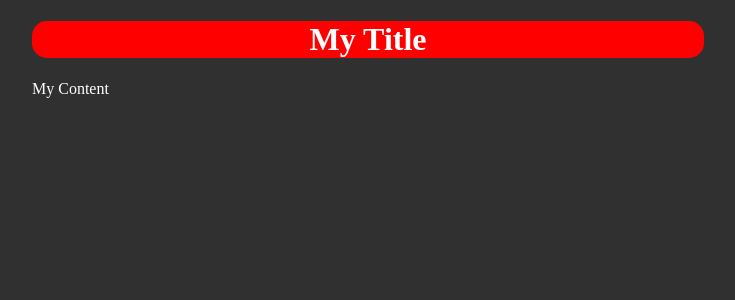
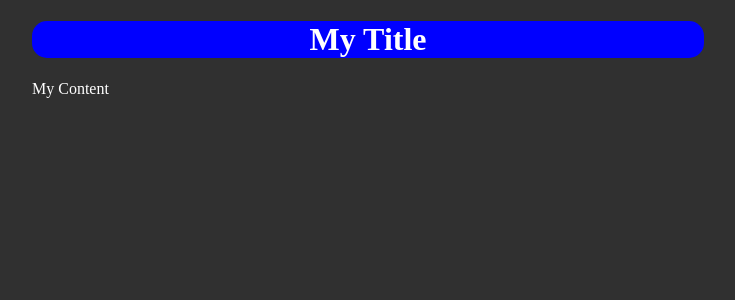
Before and after one commit to PoolloverNathan/grace-cooking, a Jekyll site: the page built from content.md, in a window 1280 px wide. Shown: the top 300 px of the page, without its empty margins (272-1007 px from the left). Built offline with Jekyll 4.4.1, drawn with Linux system fonts in a browser that asks for light colours.

Commit message:
revert Example

```diff
--- a/_config.yml
+++ b/_config.yml
@@ -1,7 +1,7 @@
 width: "7in"
 color: "white"
 color_alt: "#303030"
-color_accent: red
+color_accent: blue
 name: "NoMoreNotes::Blog"
 pfpsize: 32px
 color_link: gray;
```
